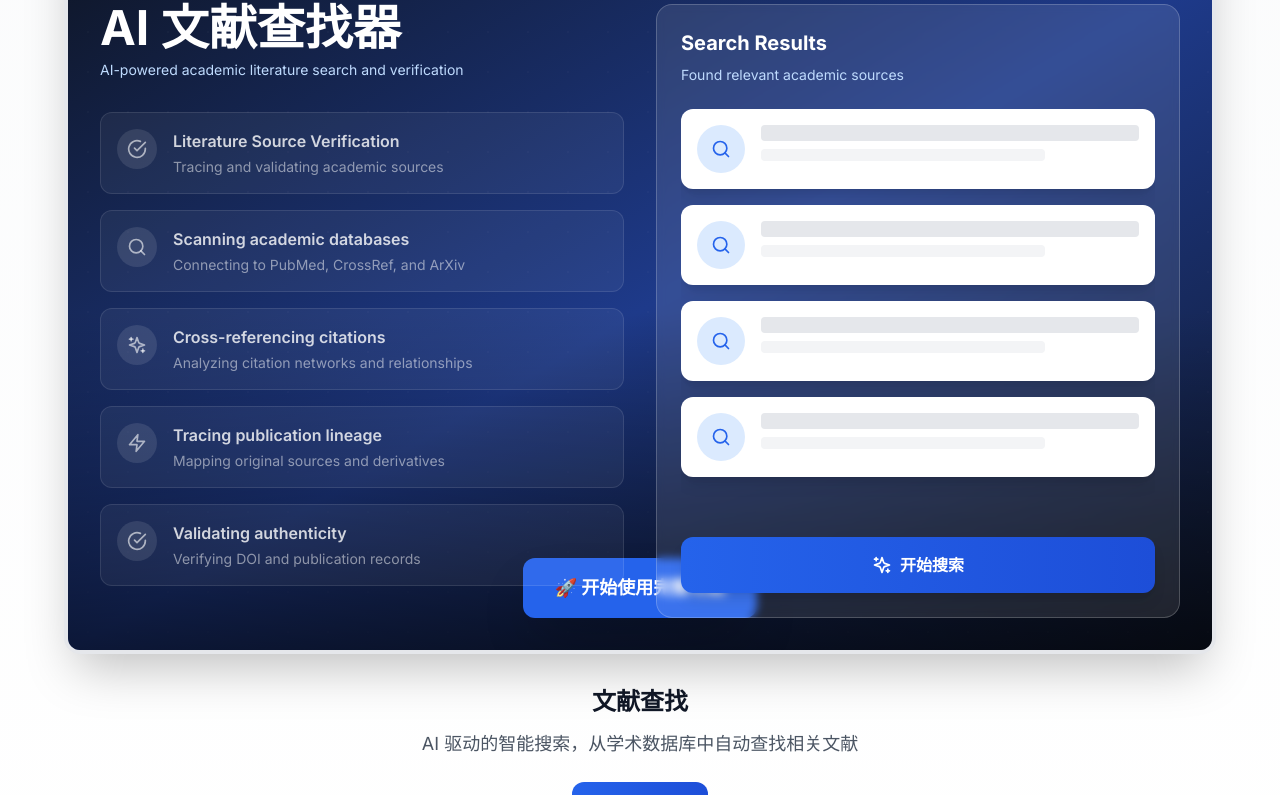
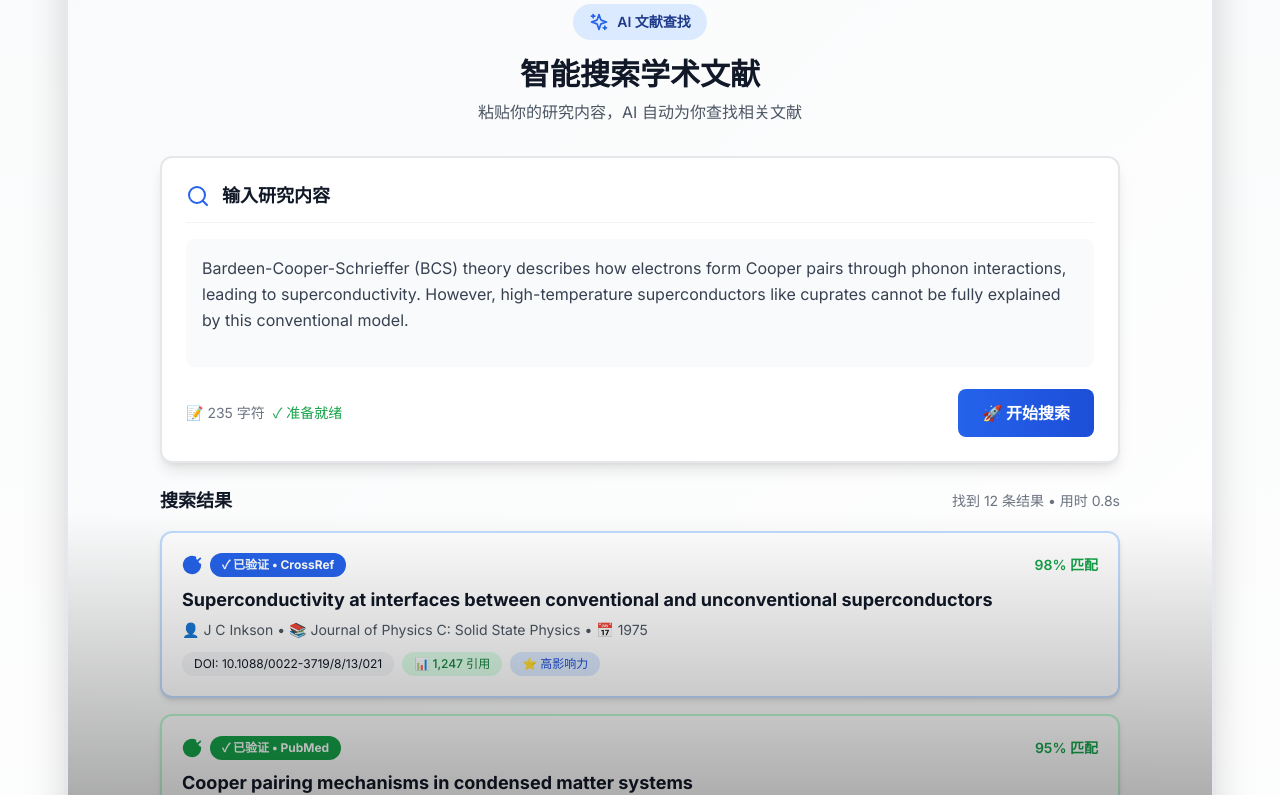
Before and after one commit to Mercury-nju/Citea, a Next.js app: page / in a window 1280 px wide. Shown: the part 3556-4351 px from the top of the page. Built offline with nearby package versions, Linux system fonts and the light colour scheme.

Commit message:
Restore SourceFinderDemo to white minimalist style

```diff
--- a/components/demos/SourceFinderDemo.tsx
+++ b/components/demos/SourceFinderDemo.tsx
@@ -57,144 +57,113 @@ export default function SourceFinderDemo() {
   ]
 
   return (
-    <div className="relative min-h-[600px] bg-gradient-to-br from-slate-900 via-blue-900 to-slate-900 p-8 overflow-hidden">
-      {/* Grid Pattern Background */}
-      <div className="absolute inset-0 opacity-20" style={{
-        backgroundImage: 'radial-gradient(circle, rgba(255,255,255,0.1) 1px, transparent 1px)',
-        backgroundSize: '40px 40px',
-      }}></div>
-
-      <div className="relative z-10 max-w-7xl mx-auto grid lg:grid-cols-2 gap-8 h-full">
-        {/* Left Section - Features & Progress */}
-        <div className="flex flex-col justify-between">
-          {/* Title */}
-          <div className="mb-8">
-            <h2 className="text-4xl md:text-5xl font-bold text-white mb-2">
-              AI 文献查找器
-            </h2>
-            <p className="text-blue-200 text-sm">
-              AI-powered academic literature search and verification
-            </p>
+    <div className="p-8 max-w-5xl mx-auto">
+      {/* Header */}
+      <div className="mb-8 text-center">
+        <div className="inline-flex items-center gap-2 bg-blue-100 px-4 py-2 rounded-full mb-4">
+          <Sparkles className="text-blue-600" size={20} />
+          <span className="text-sm font-semibold text-blue-900">AI 文献查找</span>
+        </div>
+        <h2 className="text-3xl font-bold text-gray-900 mb-2">智能搜索学术文献</h2>
+        <p className="text-gray-600">粘贴你的研究内容，AI 自动为你查找相关文献</p>
       </div>
 
-          {/* Features List */}
-          <div className="space-y-4 mb-8">
-            {features.map((feature, index) => {
-              const Icon = feature.icon
-              const isActive = isSearching && currentStep > index
-
-              return (
-                <div
-                  key={index}
-                  className={`flex items-start gap-4 p-4 rounded-xl transition-all duration-500 ${
-                    isActive
-                      ? 'bg-blue-500/20 border border-blue-400/50 shadow-lg shadow-blue-500/20'
-                      : 'bg-white/5 border border-white/10'
+      {/* Input Area */}
+      <div className="bg-white rounded-xl border-2 border-gray-200 p-6 mb-6 shadow-lg">
+        <div className="flex items-center gap-3 mb-4 pb-3 border-b border-gray-100">
+          <Search className="text-blue-600" size={24} />
+          <span className="font-bold text-gray-900 text-lg">输入研究内容</span>
+        </div>
+        <textarea
+          readOnly
+          value="Bardeen-Cooper-Schrieffer (BCS) theory describes how electrons form Cooper pairs through phonon interactions, leading to superconductivity. However, high-temperature superconductors like cuprates cannot be fully explained by this conventional model."
+          className="w-full h-32 text-gray-700 resize-none border-0 focus:outline-none leading-relaxed bg-gray-50 rounded-lg p-4"
+        />
+        <div className="flex justify-between items-center mt-4">
+          <div className="flex gap-2 items-center">
+            <span className="text-sm text-gray-500">📝 235 字符</span>
+            <span className="text-sm text-green-600 font-medium">✓ 准备就绪</span>
+          </div>
+          <button
+            onClick={handleDemo}
+            disabled={isSearching}
+            className={`bg-gradient-to-r from-blue-600 to-blue-700 text-white px-6 py-3 rounded-lg font-bold transition-all ${
+              isSearching ? 'opacity-70 cursor-not-allowed' : 'hover:shadow-xl hover:scale-105'
             }`}
           >
-                  <div className={`flex-shrink-0 w-10 h-10 rounded-full flex items-center justify-center transition-all ${
-                    isActive
-                      ? 'bg-blue-500 shadow-lg shadow-blue-500/50'
-                      : 'bg-white/10'
-                  }`}>
-                    <Icon
-                      className={isActive ? 'text-white' : 'text-white/60'}
-                      size={20}
-                    />
-                  </div>
-                  <div className="flex-1 min-w-0">
-                    <p className={`font-semibold mb-1 transition-colors ${
-                      isActive ? 'text-white' : 'text-white/80'
-                    }`}>
-                      {feature.title}
-                    </p>
-                    <p className={`text-sm transition-colors ${
-                      isActive ? 'text-blue-200' : 'text-white/50'
-                    }`}>
-                      {feature.description}
-                    </p>
+            {isSearching ? '🔍 搜索中...' : '🚀 开始搜索'}
+          </button>
         </div>
       </div>
-              )
-            })}
+
+      {/* Results Preview */}
+      <div className="space-y-4">
+        <div className="flex items-center justify-between mb-3">
+          <h3 className="text-lg font-bold text-gray-900">搜索结果</h3>
+          <span className="text-sm text-gray-500">找到 12 条结果 • 用时 0.8s</span>
         </div>
 
-          {/* Progress Indicator */}
-          {isSearching && (
-            <div className="bg-white/10 rounded-xl p-4 border border-white/20">
-              <div className="flex items-center justify-between mb-2">
-                <span className="text-white/80 text-sm font-medium">
-                  Processing step {currentStep} of 4
-                </span>
-                <span className="text-blue-300 text-sm font-semibold">
-                  {Math.round((currentStep / 4) * 100)}%
+        {/* Result Card 1 */}
+        <div className={`bg-white border-2 border-blue-200 rounded-xl p-5 shadow-md transition-all ${
+          isSearching ? 'animate-pulse' : 'hover:shadow-xl'
+        }`}>
+          <div className="flex items-center justify-between mb-3">
+            <div className="flex items-center gap-2">
+              <CheckCircle className="text-blue-600" size={20} fill="currentColor" />
+              <span className="bg-blue-600 text-white text-xs px-3 py-1 rounded-full font-bold">
+                ✓ 已验证 • CrossRef
               </span>
             </div>
-              <div className="flex gap-2">
-                {[1, 2, 3, 4].map((step) => (
-                  <div
-                    key={step}
-                    className={`flex-1 h-1.5 rounded-full transition-all duration-500 ${
-                      step <= currentStep
-                        ? 'bg-blue-500 shadow-lg shadow-blue-500/50'
-                        : 'bg-white/20'
-                    }`}
-                  ></div>
-                ))}
+            <span className="text-sm text-green-600 font-semibold">98% 匹配</span>
+          </div>
+          <h4 className="text-lg font-bold text-gray-900 mb-2 leading-tight">
+            Superconductivity at interfaces between conventional and unconventional superconductors
+          </h4>
+          <p className="text-sm text-gray-600 mb-3">
+            👤 J C Inkson • 📚 Journal of Physics C: Solid State Physics • 📅 1975
+          </p>
+          <div className="flex gap-2 flex-wrap">
+            <span className="text-xs bg-gray-100 px-3 py-1 rounded-full">DOI: 10.1088/0022-3719/8/13/021</span>
+            <span className="text-xs bg-green-100 text-green-700 px-3 py-1 rounded-full font-medium">📊 1,247 引用</span>
+            <span className="text-xs bg-blue-100 text-blue-700 px-3 py-1 rounded-full font-medium">⭐ 高影响力</span>
           </div>
         </div>
-          )}
+
+        {/* Result Card 2 */}
+        <div className={`bg-white border-2 border-green-200 rounded-xl p-5 shadow-md transition-all ${
+          isSearching ? 'animate-pulse opacity-70' : 'hover:shadow-xl'
+        }`}>
+          <div className="flex items-center justify-between mb-3">
+            <div className="flex items-center gap-2">
+              <CheckCircle className="text-green-600" size={20} fill="currentColor" />
+              <span className="bg-green-600 text-white text-xs px-3 py-1 rounded-full font-bold">
+                ✓ 已验证 • PubMed
+              </span>
+            </div>
+            <span className="text-sm text-green-600 font-semibold">95% 匹配</span>
+          </div>
+          <h4 className="text-lg font-bold text-gray-900 mb-2 leading-tight">
+            Cooper pairing mechanisms in condensed matter systems
+          </h4>
+          <p className="text-sm text-gray-600 mb-3">
+            👤 A. Smith, B. Johnson, C. Lee • 📚 Physical Review B • 📅 2018
+          </p>
+          <div className="flex gap-2 flex-wrap">
+            <span className="text-xs bg-gray-100 px-3 py-1 rounded-full">PMID: 29845632</span>
+            <span className="text-xs bg-yellow-100 text-yellow-700 px-3 py-1 rounded-full font-medium">📈 影响因子: 8.2</span>
+          </div>
         </div>
 
-        {/* Right Section - Results Preview */}
-        <div className="flex flex-col">
-          <div className="bg-white/10 backdrop-blur-sm rounded-2xl p-6 border border-white/20 flex-1 flex flex-col">
-            <div className="mb-6">
-              <h3 className="text-xl font-bold text-white mb-2">Search Results</h3>
-              <p className="text-blue-200 text-sm">
-                {isSearching ? 'Searching across multiple databases...' : 'Found relevant academic sources'}
-              </p>
+        {/* Result Card 3 - Partial */}
+        <div className="bg-white border border-gray-200 rounded-xl p-5 opacity-60">
+          <div className="flex items-center gap-2 mb-2">
+            <span className="bg-purple-600 text-white text-xs px-3 py-1 rounded-full font-bold">✓ arXiv</span>
+            <span className="text-sm text-gray-500">89% 匹配</span>
           </div>
-
-            {/* Result Cards */}
-            <div className="space-y-4 flex-1 overflow-y-auto">
-              {[1, 2, 3, 4].map((item, index) => (
-                <div
-                  key={index}
-                  className={`bg-white rounded-xl p-4 flex items-start gap-4 transition-all duration-500 ${
-                    isSearching && index >= currentStep
-                      ? 'opacity-30 scale-95'
-                      : 'opacity-100 shadow-lg'
-                  }`}
-                  style={{
-                    animationDelay: `${index * 200}ms`,
-                  }}
-                >
-                  {/* Icon Circle */}
-                  <div className="flex-shrink-0 w-12 h-12 rounded-full bg-blue-100 flex items-center justify-center">
-                    <Search className="text-blue-600" size={20} />
-                  </div>
-
-                  {/* Content Placeholder */}
-                  <div className="flex-1 space-y-2">
-                    <div className="h-4 bg-gray-200 rounded w-full"></div>
-                    <div className="h-3 bg-gray-100 rounded w-3/4"></div>
-                  </div>
-                </div>
-              ))}
-            </div>
-
-            {/* Action Button */}
-            {!isSearching && (
-              <button
-                onClick={handleDemo}
-                className="mt-6 w-full bg-gradient-to-r from-blue-600 to-blue-700 hover:from-blue-700 hover:to-blue-800 text-white font-bold py-4 rounded-xl shadow-lg hover:shadow-xl transition-all transform hover:scale-[1.02] flex items-center justify-center gap-2"
-              >
-                <Sparkles size={20} />
-                <span>开始搜索</span>
-              </button>
-            )}
-          </div>
+          <h4 className="text-base font-bold text-gray-900 mb-1">
+            High-temperature superconductivity mechanisms...
+          </h4>
+          <p className="text-sm text-gray-600">👤 Multiple authors • 📅 2023</p>
         </div>
       </div>
     </div>
```
Lines whose indentation alone changed are shown as unchanged.
